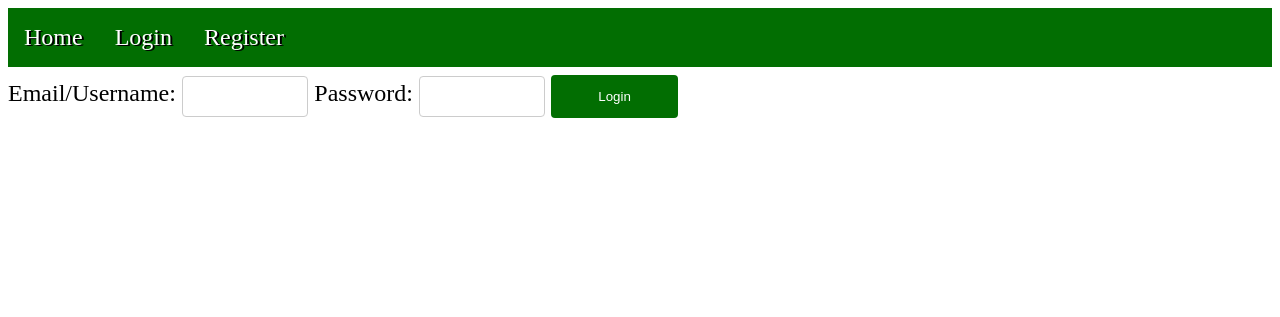
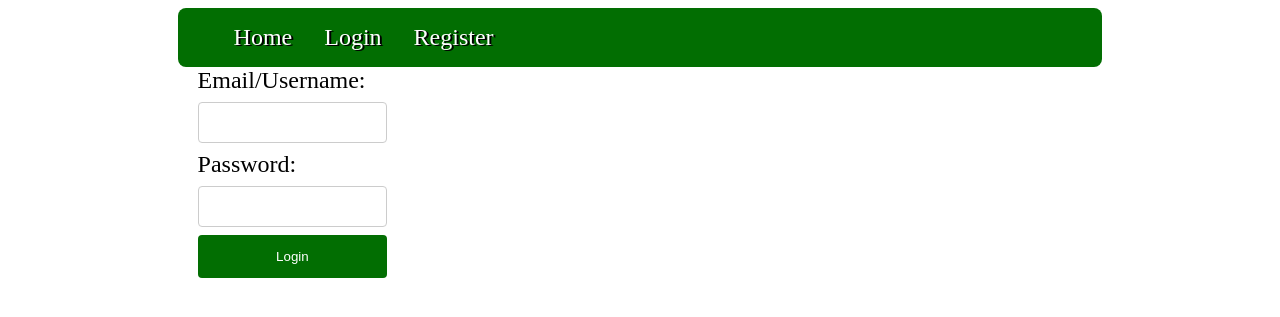
Before and after one commit to xSynergyx/IT202011, a PHP site: page /login.php in a window 1280 px wide. Shown: the top 317 px of the page. Run offline with PHP 8.4, Linux system fonts and the light colour scheme.

Commit message:
Adding more styles to styles.css

```diff
--- a/project/static/css/styles.css
+++ b/project/static/css/styles.css
@@ -4,12 +4,14 @@ body {
 }
 
 ul[class="nav"]{
+    width:  70%;
+    margin-top: 20px;
+    margin: auto;
     list-style-type: none;
-    margin: 0;
-    padding: 0;
     overflow: hidden;
     text-shadow: 2px 1px black;
     background-color: #026e02;
+    border-radius: 8px;
 }
 
 .nav > li {
@@ -24,26 +26,36 @@ ul[class="nav"]{
     text-decoration: none;
 }
 
-.nav > li a:hover { // Hover over navbar
+.nav > li a:hover {
     background-color: #37b03c;
 }
 
+label {
+    margin-left: 15%;
+}
+
+p {
+    margin-left: 15%;
+}
+
 input, select {
-    width: 10%;
+    width: 15%;
     padding: 12px 20px;
     margin: 8px 0;
-    display: inline-block;
+    margin-left: 15%;
+    display: block;
     border: 1px solid #ccc;
     border-radius: 4px;
     box-sizing: border-box;
 }
 
 input[type=submit] { // Submit button
-    width: 5%;
+    margin: 5%;
     background-color: #026e02;
     color: white;
     padding: 14px 20px;
     margin: 8px 0;
+    margin-left: 15%;
     border: none;
     border-radius: 4px;
     cursor: pointer;
```
